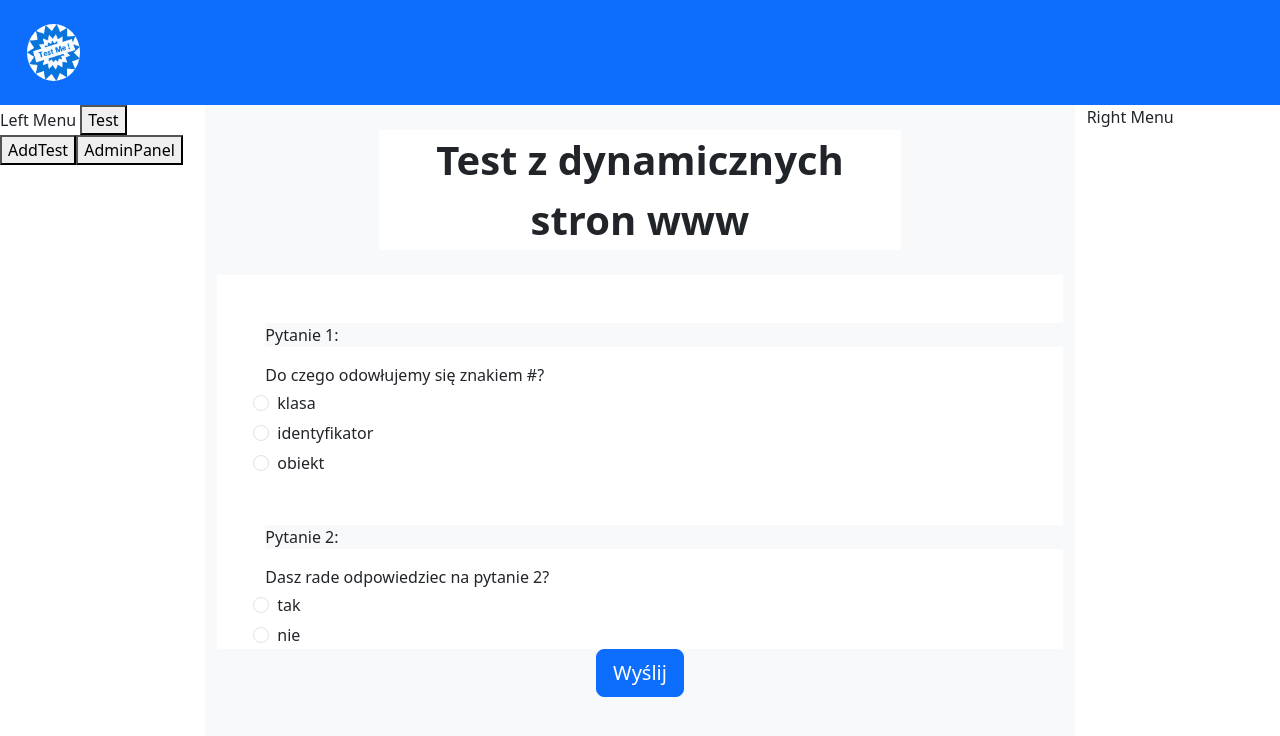
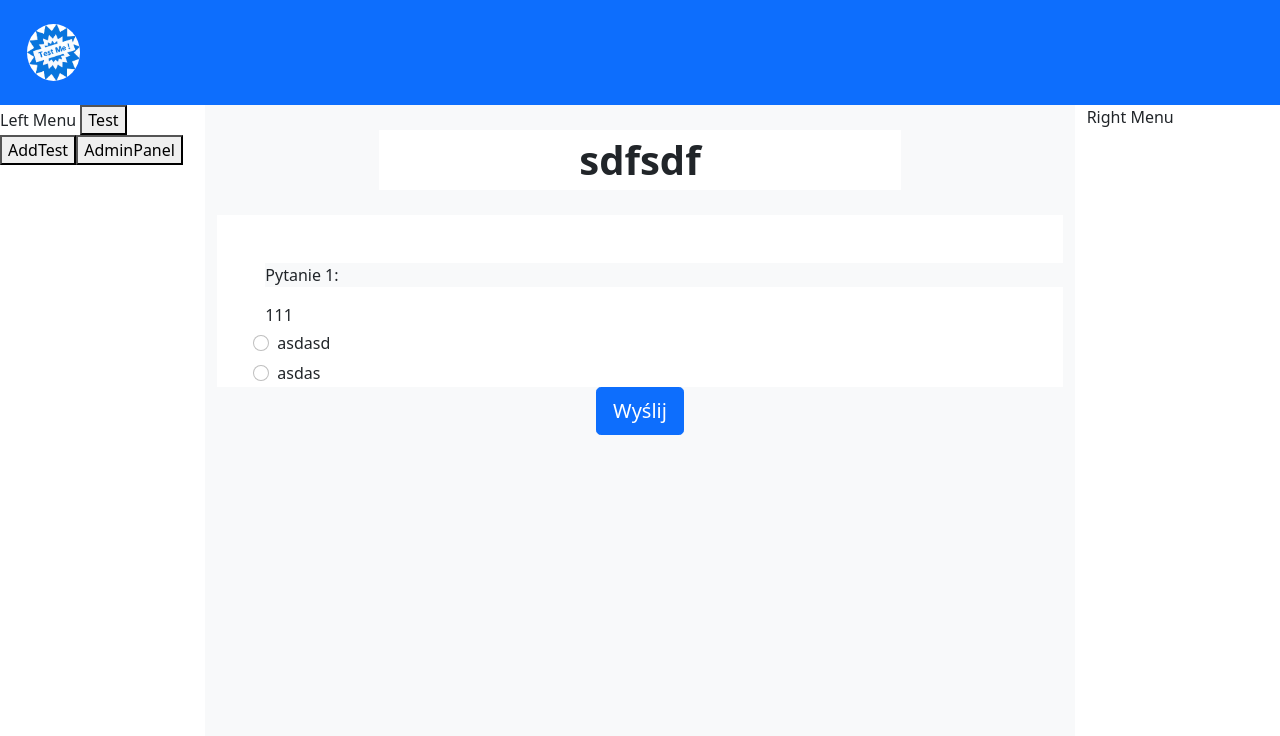
Before and after one commit to MavoSV8/Projekt-PDSWWW, a Vue app in the folder webstorm-project/: page / in a window 1280 px wide. Shown: the top 736 px of the page. Built offline with nearby package versions, Linux system fonts and the light colour scheme; data requests are answered from the project's data file.

Commit message:
Added sending new tests to database, added getting tests from database, added getting tests for buttons in admin panel

```diff
--- a/webstorm-project/package.json
+++ b/webstorm-project/package.json
@@ -8,6 +8,7 @@
     "lint": "vue-cli-service lint"
   },
   "dependencies": {
+    "bootstrap": "^5.1.3",
     "core-js": "^3.6.5",
     "vue": "^2.6.11"
   },
--- /dev/null
+++ b/webstorm-project/src/assets/db.json
@@ -0,0 +1,158 @@
+{
+  "testResult": [
+    {
+      "id": 1,
+      "testId": 0,
+      "answers": [
+        "asdasd",
+        ""
+      ],
+      "points": 1,
+      "maxPoints": 1
+    },
+    {
+      "id": 2,
+      "testId": 6,
+      "answers": [
+        "asdasd",
+        ""
+      ],
+      "points": 1,
+      "maxPoints": 1
+    }
+  ],
+  "tests": [
+    {
+      "id": 0,
+      "title": "Test z dynamicznych stron www",
+      "time": 1000,
+      "questions": [
+        {
+          "msg": "Do czego odowłujemy się znakiem #?",
+          "answers": [
+            "klasa",
+            "identyfikator",
+            "obiekt"
+          ],
+          "correct_answer": [
+            "identyfikator"
+          ]
+        },
+        {
+          "msg": "Dasz rade odpowiedziec na pytanie 2?",
+          "answers": [
+            "tak",
+            "nie"
+          ],
+          "correct_answer": [
+            "nie"
+          ]
+        }
+      ]
+    },
+    {
+      "id": 2,
+      "title": "Test 2 z WWW",
+      "time": 1000,
+      "questions": [
+        {
+          "msg": "Do czego odowłujemy się znakiem #?",
+          "answers": [
+            "klasa",
+            "identyfikator",
+            "obiekt"
+          ],
+          "correct_answer": [
+            "identyfikator"
+          ]
+        },
+        {
+          "msg": "Dasz rade odpowiedziec na pytanie 2?",
+          "answers": [
+            "tak",
+            "nie"
+          ],
+          "correct_answer": [
+            "nie"
+          ]
+        }
+      ]
+    },
+    {
+      "id": 3,
+      "title": "Test 3 z WWW",
+      "time": 1000,
+      "questions": [
+        {
+          "msg": "Do czego odowłujemy się znakiem #?",
+          "answers": [
+            "klasa",
+            "identyfikator",
+            "obiekt"
+          ],
+          "correct_answer": [
+            "identyfikator"
+          ]
+        },
+        {
+          "msg": "Dasz rade odpowiedziec na pytanie 2?",
+          "answers": [
+            "tak",
+            "nie"
+          ],
+          "correct_answer": [
+            "nie"
+          ]
+        }
+      ]
+    },
+    {
+      "id": 4,
+      "title": "test",
+      "questions": [
+        {
+          "message": "pyt 1 -test",
+          "answers": [
+            "asd"
+          ],
+          "correct_answers": [
+            "asd"
+          ]
+        }
+      ]
+    },
+    {
+      "id": 5,
+      "title": "adsasdasd",
+      "time": 3,
+      "questions": [
+        {
+          "msg": "pyt1",
+          "answers": [
+            "1"
+          ],
+          "correct_answer": [
+            "1"
+          ]
+        }
+      ]
+    },
+    {
+      "id": 6,
+      "title": "sdfsdf",
+      "time": 2,
+      "questions": [
+        {
+          "msg": "111",
+          "answers": [
+            "asdasd",
+            "asdas"
+          ],
+          "correct_answer": [
+            "asdasd"
+          ]
+        }
+      ]
+    }
+  ]
+}
--- a/webstorm-project/src/components/AddTest.vue
+++ b/webstorm-project/src/components/AddTest.vue
@@ -57,7 +57,7 @@ export default {
     return {
       submitted : false,
       test: { // empty test, shall be filled with v-model
-        id: 0, // needs to be taken from db, first free
+        id: 0,
         title: "",
         time: 0,
         questions: [ NewQuestion ]
@@ -89,17 +89,17 @@ export default {
 
       outTest.id = this.test.id;
       outTest.title = this.test.title;
-      outTest.time = this.test.time;
+      outTest.time = parseInt(this.test.time);
       outTest.questions = [];
       for (const question of this.$refs['questions']) {
         let outQuestion = {};
-        if ( question.message.length === 0 ) {
+        if ( question.msg.length === 0 ) {
           window.alert("Występują puste pytania!")
           return;
         }
-        outQuestion.message = question.message;
+        outQuestion.msg = question.msg;
         outQuestion.answers = [];
-        outQuestion.correct_answers = [];
+        outQuestion.correct_answer = [];
         for (const answer of question.$refs['answers']) {
           if ( answer.msg.length === 0 ) {
             window.alert("Występują puste odpowiedzi dla któregoś z pytań!")
@@ -107,9 +107,9 @@ export default {
           }
           outQuestion.answers.push(answer.msg);
           if (answer.correct) {
-            outQuestion.correct_answers.push(answer.msg);
+            outQuestion.correct_answer.push(answer.msg);
           }
-          if ( outQuestion.correct_answers.length === 0 ) {
+          if ( outQuestion.correct_answer.length === 0 ) {
             window.alert("Brak poprawnych odpowiedzi dla któregoś z pytań! Jak tu zdać :)?")
             return;
           }
@@ -117,7 +117,12 @@ export default {
         outTest.questions.push(outQuestion);
       }
       console.log(outTest);
-      // send to database
+
+      var xmlHttp = new XMLHttpRequest();
+      xmlHttp.open("POST", "http://localhost:3000/tests",false);
+      xmlHttp.setRequestHeader('Content-Type', 'application/json; charset=UTF-8');
+      xmlHttp.send(JSON.stringify(outTest));
+      console.log(JSON.stringify(outTest));
       this.submitted = true
     },
   },
--- a/webstorm-project/src/components/AdminPanel.vue
+++ b/webstorm-project/src/components/AdminPanel.vue
@@ -25,73 +25,30 @@ import Header from "@/components/Header";
 import 'bootstrap';
 import 'bootstrap/dist/css/bootstrap.min.css'
 
+
 export default {
   name: "AdminPanel",
   components: {Header},
   data() {
     return {
-      id: 0,
-      tests: [
-        {
-          id: 0,
-          title: "Test z dynamicznych stron www",
-          time: 1000,
-          questions: [
-            {
-              msg: "Do czego odowłujemy się znakiem #?",
-              answers: ["klasa", "identyfikator", "obiekt"],
-              correct_answer: ["identyfikator"],
-            },
-            {
-              msg: "Dasz rade odpowiedziec na pytanie 2?",
-              answers: ["tak", "nie"],
-              correct_answer: ["nie"],
-            }
-          ]
-        },
-        {
-          id: 2,
-          title: "Lorem ipsum dolor sit amet, consectetur adipiscing elit, sed do eiusmod tempor incididunt ut labore " +
-              "et dolore magna aliqua. Ut enim ad minim veniam, quis nostrud exercitation ullamco laboris nisi ut" +
-              "aliquip ex ea commodo consequat.",
-          time: 1000,
-          questions: [
-            {
-              msg: "Do czego odowłujemy się znakiem #?",
-              answers: ["klasa", "identyfikator", "obiekt"],
-              correct_answer: ["identyfikator"],
-            },
-            {
-              msg: "Dasz rade odpowiedziec na pytanie 2?",
-              answers: ["tak", "nie"],
-              correct_answer: ["nie"],
-            }
-          ]
-        },
-        {
-          id: 3,
-          title: "Lorem ipsum dolor sit amet, consectetur adipiscing elit, sed do eiusmod tempor incididunt ut labore " +
-              "et dolore magna aliqua. Ut enim ad minim veniam, quis nostrud exercitation ullamco laboris nisi ut" +
-              "aliquip ex ea commodo consequat.",
-          time: 1000,
-          questions: [
-            {
-              msg: "Do czego odowłujemy się znakiem #?",
-              answers: ["klasa", "identyfikator", "obiekt"],
-              correct_answer: ["identyfikator"],
-            },
-            {
-              msg: "Dasz rade odpowiedziec na pytanie 2?",
-              answers: ["tak", "nie"],
-              correct_answer: ["nie"],
-            }
-          ]
-        }
+      tests:[]
+    };
 
-      ]
-    }
+  },
+  created() {
+    this.getTests();
   },
   methods: {
+    getTests(){
+      var xmlHttp = new XMLHttpRequest();
+      xmlHttp.open("GET", "http://localhost:3000/tests",false);
+      xmlHttp.send(null);
+      console.log(xmlHttp.responseText)
+      //var testsObject = { tests: [JSON.parse(xmlHttp.responseText)] }
+      this.tests = JSON.parse(xmlHttp.responseText)
+
+    },
+
     submitView(view) {
       this.$root.$emit('changeView', view)
     }
--- a/webstorm-project/src/components/NewQuestion.vue
+++ b/webstorm-project/src/components/NewQuestion.vue
@@ -13,7 +13,7 @@
         <div>Treść pytania</div>
         <div class="row mx-5">
           <input type="text" class="form-control" placeholder="Wpisz pytanie..."
-                 v-model="message">
+                 v-model="msg">
         </div>
         <component
             v-for="(component, index) in answers"
@@ -35,7 +35,7 @@ export default {
   props: ['questionNum'],
   data() {
     return {
-      message: "",
+      msg: "",
       answers: [Answer]
     }
   },
--- a/webstorm-project/src/components/Test.vue
+++ b/webstorm-project/src/components/Test.vue
@@ -54,46 +54,52 @@ export default {
       title: "Test z dyn",
       submited: false,
       test: {
-        id: 0,
-        title: "Test z dynamicznych stron www",
-        time: 1000,
-        questions: [
-          {
-            msg: "Do czego odowłujemy się znakiem #?",
-            answers: ["klasa", "identyfikator", "obiekt"],
-            correct_answer: ["identyfikator"],
-          },
-          {
-            msg: "Dasz rade odpowiedziec na pytanie 2?",
-            answers: ["tak", "nie"],
-            correct_answer: ["nie"],
-          }
-        ]
       },
       testResult: {
+        id: 0,
         testId: 0,
         answers: ["", ""],
         points: 0,
         maxPoints: 0
       }
-
     }
   },
   created() {
     console.log("A test should be loaded here!");
+    this.getTest(6);
   },
   methods: {
+
+    getTest(testID){
+
+      var xmlHttp = new XMLHttpRequest();
+      xmlHttp.open("GET", "http://localhost:3000/tests/"+ testID,false);
+      xmlHttp.send(null);
+      console.log(xmlHttp.responseText)
+      //var testsObject = { tests: [JSON.parse(xmlHttp.responseText)] }
+      this.test = JSON.parse(xmlHttp.responseText)
+
+    },
     submitTest() {
       console.log("Test submited");
       this.testResult.maxPoints = this.test.questions.length
+      console.log("Tu 1");
       for (let i = 0; i < this.test.questions.length; i++) {
+        console.log("Tu" + i);
         if (this.testResult.answers[i] === this.test.questions[i].correct_answer[0]) {
           this.testResult.points++;
         }
+
       }
+      this.testResult.testId = this.test.id;
+      //var results = [this.testResult]
       console.log(this.testResult.answers)
       this.submited = true;
-      //  send to databse here
+      var xmlHttp = new XMLHttpRequest();
+      xmlHttp.open("POST", "http://localhost:3000/testResult",false);
+      xmlHttp.setRequestHeader('Content-Type', 'application/json; charset=UTF-8');
+      xmlHttp.send(JSON.stringify(this.testResult));
+      console.log(JSON.stringify(this.testResult));
     }
   }
 }
```
Also changed, not shown: 1 other file (tests, documents, lock files or other folders).
